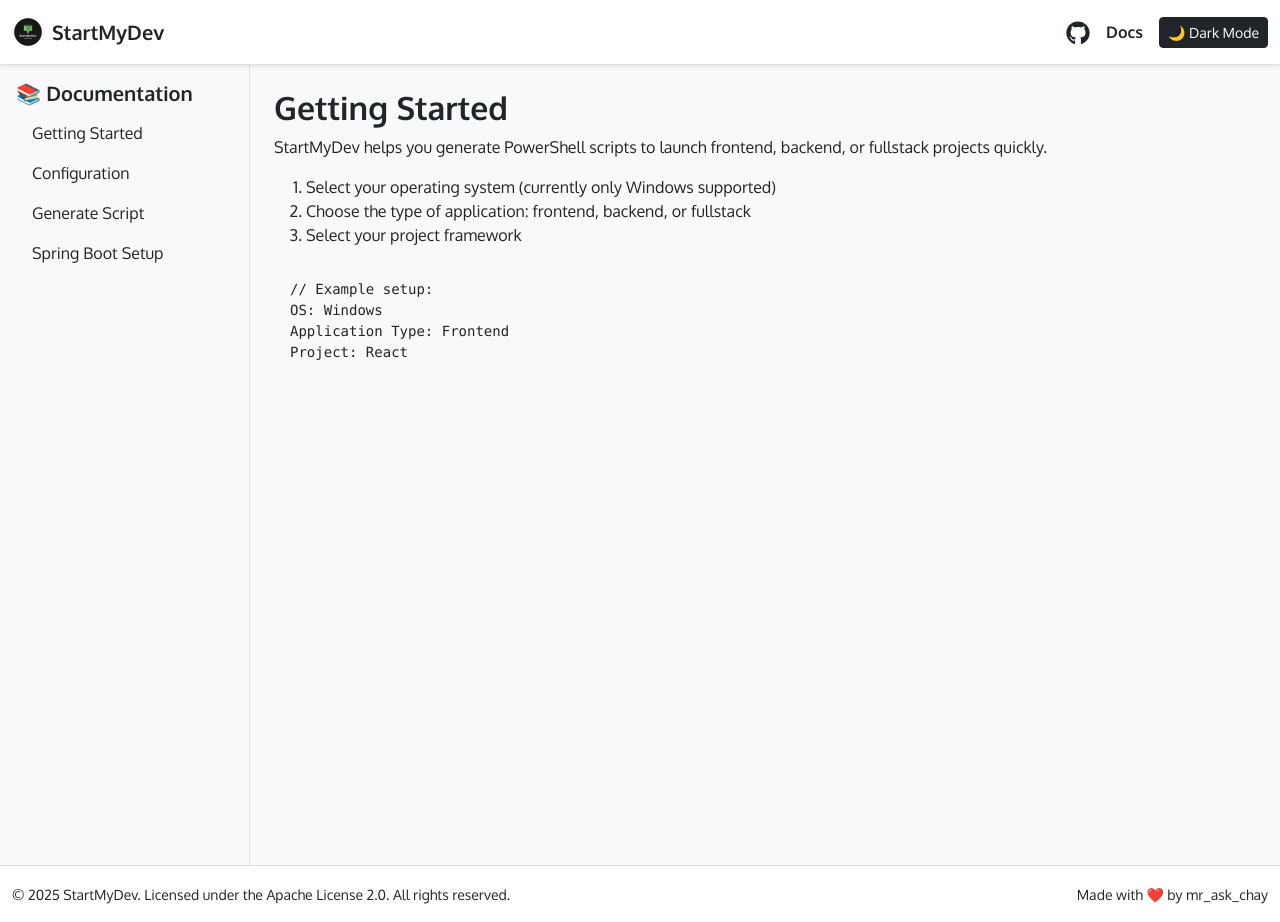
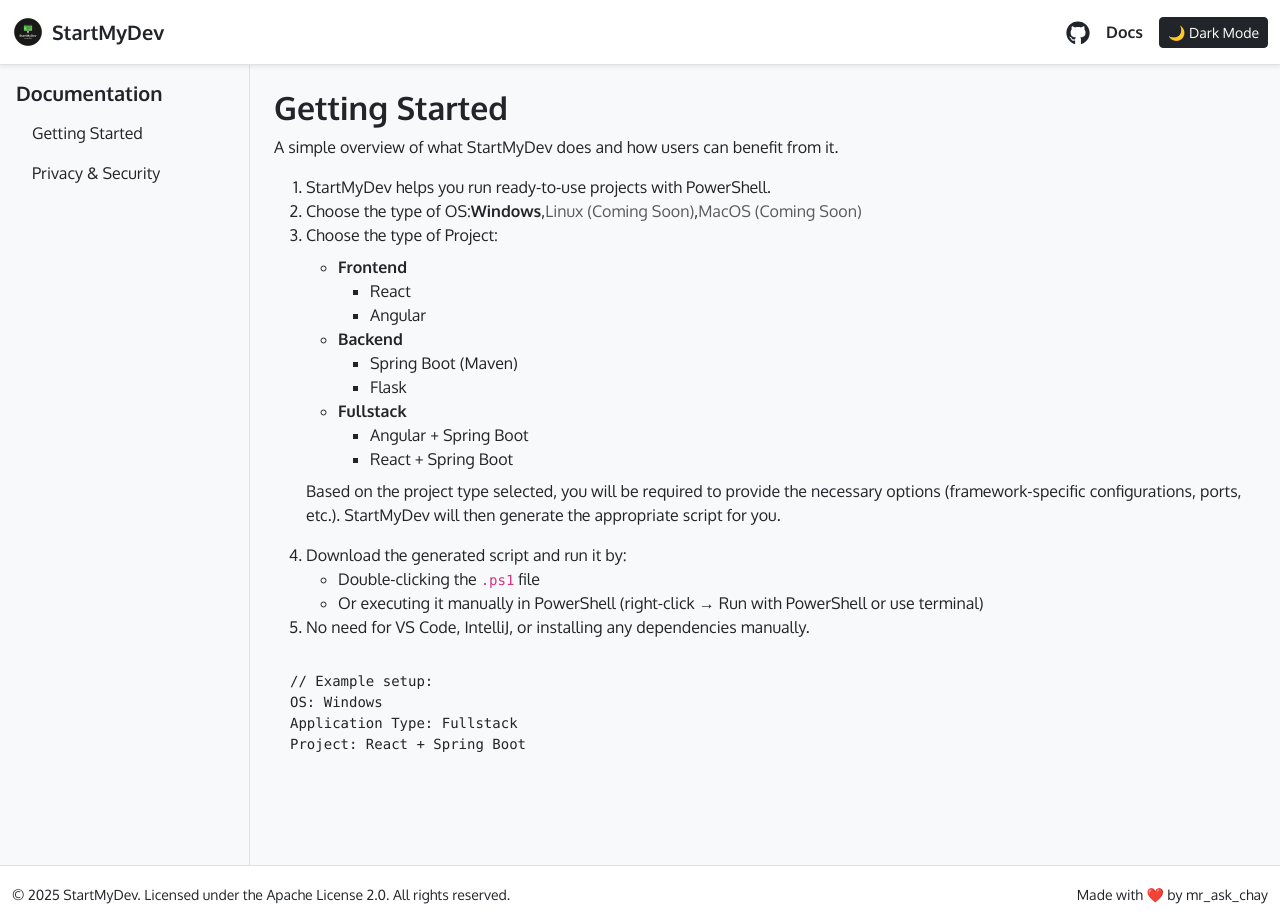
Before and after one commit to otaku0304/StartMyDevDashboard, a React (Create React App) app in the folder start-my-dev-client/: page /docs in a window 1280 px wide. Built offline with nearby package versions, Linux system fonts and the light colour scheme.

Commit message:
feature: docs completed with details

```diff
--- a/start-my-dev-client/src/components/docs/Sidebar.js
+++ b/start-my-dev-client/src/components/docs/Sidebar.js
@@ -2,8 +2,11 @@ import { NavLink } from "react-router-dom";
 
 const Sidebar = () => {
   return (
-    <aside className="border-end p-3" style={{ width: "250px" }}>
-      <h5 className="fw-bold">📚 Documentation</h5>
+    <aside
+      className="border-end p-3"
+      style={{ width: "250px", flexShrink: 0, overflow: "auto" }}
+    >
+      <h5 className="fw-bold">Documentation</h5>
       <ul className="nav flex-column">
         <li className="nav-item">
           <NavLink to="/docs/getting-started" className="nav-link text-dark">
@@ -11,18 +14,8 @@ const Sidebar = () => {
           </NavLink>
         </li>
         <li className="nav-item">
-          <NavLink to="/docs/configuration" className="nav-link text-dark">
-            Configuration
-          </NavLink>
-        </li>
-        <li className="nav-item">
-          <NavLink to="/docs/generate" className="nav-link text-dark">
-            Generate Script
-          </NavLink>
-        </li>
-        <li className="nav-item">
-          <NavLink to="/docs/spring-boot" className="nav-link text-dark">
-            Spring Boot Setup
+          <NavLink to="/docs/privacy-security" className="nav-link text-dark">
+            Privacy & Security
           </NavLink>
         </li>
       </ul>
--- a/start-my-dev-client/src/components/docs/pages/GettingStarted.js
+++ b/start-my-dev-client/src/components/docs/pages/GettingStarted.js
@@ -3,21 +3,76 @@ const GettingStarted = () => {
     <div>
       <h2 className="fw-bold">Getting Started</h2>
       <p>
-        StartMyDev helps you generate PowerShell scripts to launch frontend,
-        backend, or fullstack projects quickly.
+        A simple overview of what StartMyDev does and how users can benefit from
+        it.
       </p>
 
       <ol>
-        <li>Select your operating system (currently only Windows supported)</li>
-        <li>Choose the type of application: frontend, backend, or fullstack</li>
-        <li>Select your project framework</li>
+        <li>StartMyDev helps you run ready-to-use projects with PowerShell.</li>
+
+        <li>
+          Choose the type of OS:
+          <strong>Windows</strong>,
+          <span className="text-muted">Linux (Coming Soon)</span>,
+          <span className="text-muted">MacOS (Coming Soon)</span>
+        </li>
+
+        <li>
+          Choose the type of Project:
+          <ul className="mt-2">
+            <li>
+              <strong>Frontend</strong>
+              <ul>
+                <li>React</li>
+                <li>Angular</li>
+              </ul>
+            </li>
+            <li>
+              <strong>Backend</strong>
+              <ul>
+                <li>Spring Boot (Maven)</li>
+                <li>Flask</li>
+              </ul>
+            </li>
+            <li>
+              <strong>Fullstack</strong>
+              <ul>
+                <li>Angular + Spring Boot</li>
+                <li>React + Spring Boot</li>
+              </ul>
+            </li>
+          </ul>
+          <p className="mt-2">
+            Based on the project type selected, you will be required to provide
+            the necessary options (framework-specific configurations, ports,
+            etc.). StartMyDev will then generate the appropriate script for you.
+          </p>
+        </li>
+
+        <li>
+          Download the generated script and run it by:
+          <ul>
+            <li>
+              Double-clicking the <code>.ps1</code> file
+            </li>
+            <li>
+              Or executing it manually in PowerShell (right-click → Run with
+              PowerShell or use terminal)
+            </li>
+          </ul>
+        </li>
+
+        <li>
+          No need for VS Code, IntelliJ, or installing any dependencies
+          manually.
+        </li>
       </ol>
 
-      <pre className="bg-light p-3 rounded">
+      <pre className="p-3 rounded bg-light text-dark dark:bg-dark dark:text-light">
         {`// Example setup:
 OS: Windows
-Application Type: Frontend
-Project: React`}
+Application Type: Fullstack
+Project: React + Spring Boot`}
       </pre>
     </div>
   );
--- /dev/null
+++ b/start-my-dev-client/src/components/docs/pages/PrivacyAndSecurity.js
@@ -0,0 +1,36 @@
+const PrivacyAndSecurity = () => {
+  return (
+    <div>
+      <h2 className="fw-bold">Privacy & Security</h2>
+      <p>
+        StartMyDev was built with user privacy in mind. We{" "}
+        <strong>do not collect</strong> any personal data, usage analytics, or
+        store any project info.
+      </p>
+      <p>
+        We <strong>do not share</strong> user information with any third party
+        or company.
+      </p>
+      <p>
+        StartMyDev is <strong>completely open-source</strong>. You can view and
+        verify the source code on our
+        <a
+          href="https://github.com/otaku0304/StartMyDevDashboard"
+          target="_blank"
+          rel="noopener noreferrer"
+          className="ms-1"
+        >
+          GitHub Repository ↗
+        </a>
+        .
+      </p>
+      <p>Your scripts are generated locally and never leave your system.</p>
+      <p>
+        We believe in transparency, privacy-first tooling, and empowering
+        developers without tracking them.
+      </p>
+    </div>
+  );
+};
+
+export default PrivacyAndSecurity;
--- a/start-my-dev-client/src/routes/index.js
+++ b/start-my-dev-client/src/routes/index.js
@@ -3,6 +3,7 @@ import Home from "../components/Home";
 import ScriptGenerator from "../components/ScriptGenerator";
 import DocLayout from "../components/docs/DocLayout";
 import GettingStarted from "../components/docs/pages/GettingStarted";
+import PrivacyAndSecurity from "../components/docs/pages/PrivacyAndSecurity";
 
 const AppRoutes = () => {
   return (
@@ -12,6 +13,7 @@ const AppRoutes = () => {
       <Route path="/docs" element={<DocLayout />}>
         <Route index element={<GettingStarted />} />
         <Route path="getting-started" element={<GettingStarted />} />
+         <Route path="privacy-security" element={<PrivacyAndSecurity />} />
         {/* <Route path="configuration" element={<Configuration />} />
         <Route path="generate" element={<ScriptGeneration />} />
         <Route path="spring-boot" element={<SpringBootSetup />} /> */}
```
Also changed, not shown: 1 other file (tests, documents, lock files or other folders).
